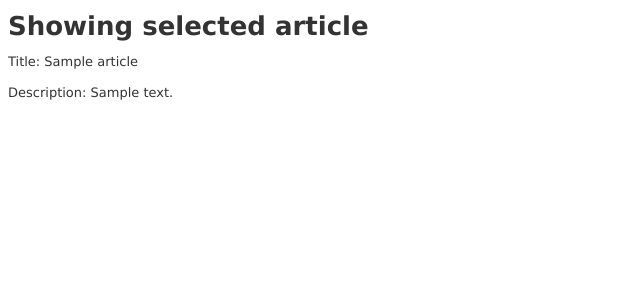
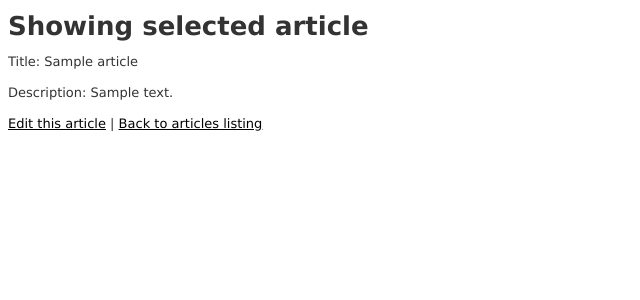
Before and after one commit to angelslanding/Koding-RoR-Tut, a Rails app: page /articles/1 in a window 1280 px wide. Shown: the top 300 px of the page, without its empty margins (0-640 px from the left). Run offline with Rails 7, Linux system fonts and the light colour scheme; tables that the repository leaves empty hold one stand-in row (values such as "Sample post"); style sheets or scripts are compiled from the project's sources; some libraries are stand-ins or nearby versions.

Commit message:
Add edit, update, show and index listing

```diff
--- a/app/controllers/articles_controller.rb
+++ b/app/controllers/articles_controller.rb
@@ -1,15 +1,32 @@
 class ArticlesController < ApplicationController
+    def index
+        @articles = Article.all
+    end
     def new
         @article = Article.new
     end
+
+    def edit
+        @article = Article.find(params[:id])
+    end
+
     def create
-        #render plain: params[:article].inspect
         @article = Article.new(article_params)
         if @article.save
         flash[:notice] = "Article was successfully created"
         redirect_to article_path(@article)
         else
             render 'new'
+        end
+    end
+
+    def update
+        @article = Article.find(params[:id])
+        if @article.update(article_params)
+            flash[:notice] = "Article was successfully submitted"
+            redirect_to article_path(@article)
+        else
+            render 'edit'
         end
     end
 
@@ -21,6 +38,7 @@ class ArticlesController < ApplicationController
         def article_params
             params.require(:article).permit(:title, :description)
         end
+end
 =begin
   before_action :set_article, only: [:show, :edit, :update, :destroy]
 
@@ -95,4 +113,3 @@ class ArticlesController < ApplicationController
       params.require(:article).permit(:title, :description)
     end
 =end
-end
--- a/app/views/articles/new.html.erb
+++ b/app/views/articles/new.html.erb
@@ -30,3 +30,5 @@
     <%= f.submit %>
 </p>
 <% end %>
+
+<%= link_to "Back to articles listing", articles_path %>
--- a/app/views/articles/show.html.erb
+++ b/app/views/articles/show.html.erb
@@ -23,3 +23,5 @@
 <p>
    Description: <%= @article.description %>
 </p>
+<%= link_to "Edit this article", edit_article_path(@article) %> |
+<%= link_to "Back to articles listing", articles_path %>
```
Also changed, not shown: app/views/articles/edit.html.erb (+34 -3 lines), app/views/articles/index.html.erb (+19 -0 lines).
